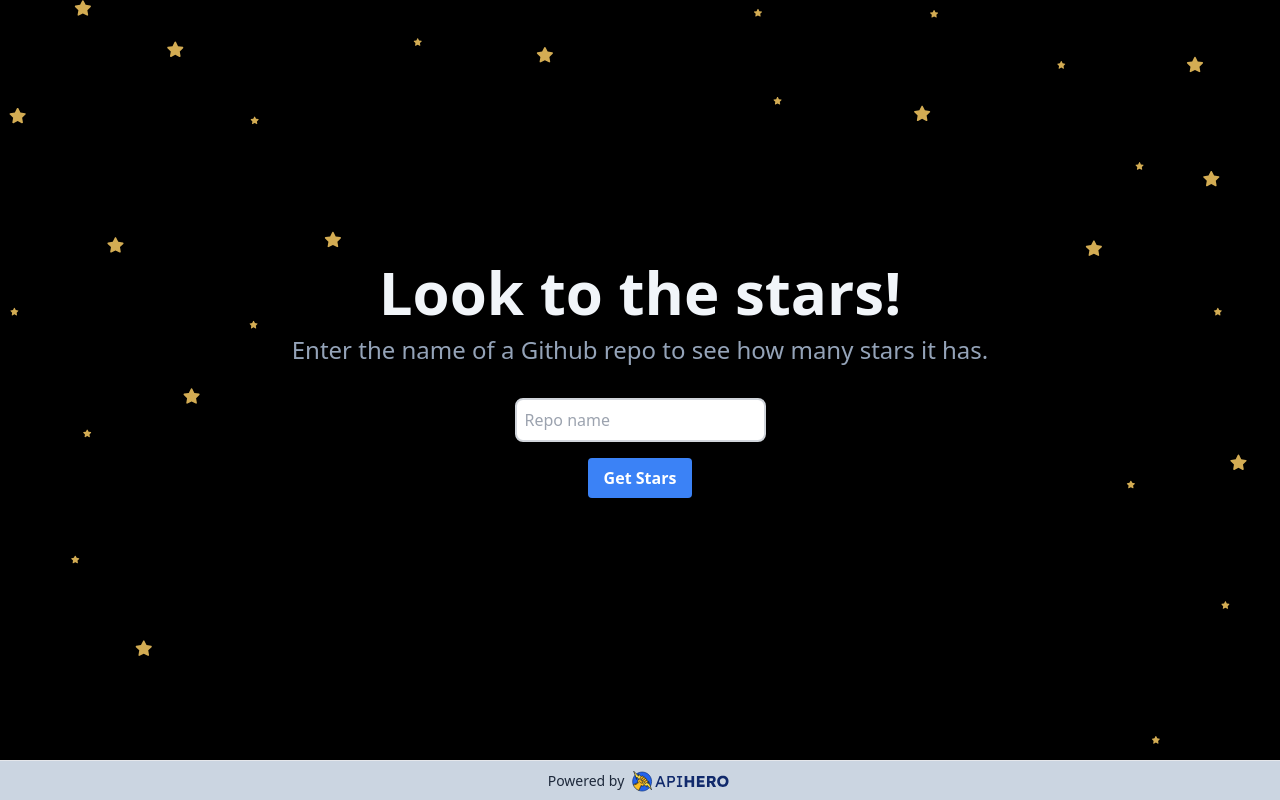
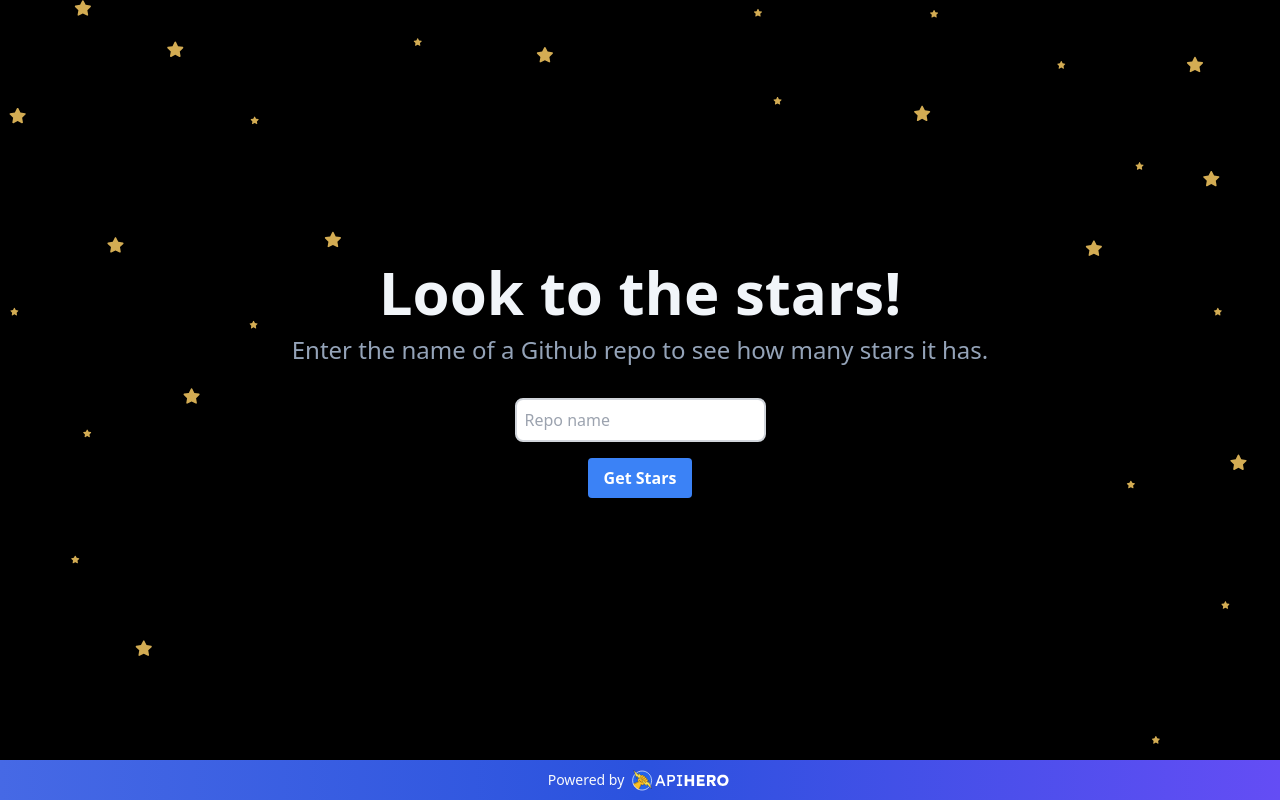
Before and after one commit to triggerdotdev/github-stars-demo, a Next.js app in the folder github-stars-demo/: page / in a window 1280 px wide. Built offline with nearby package versions, Linux system fonts and the light colour scheme.

Commit message:
Added light logo and gradient to the bottom banner

```diff
--- a/github-stars-demo/pages/index.tsx
+++ b/github-stars-demo/pages/index.tsx
@@ -35,15 +35,20 @@ const Home: NextPage = () => {
         <GetStarsInput />
       </main>
 
-      <footer className="flex z-30 h-10 w-full items-center justify-center border-t bg-slate-300">
+      <footer className="flex z-30 h-10 w-full items-center justify-center bg-gradient-to-r from-[#4669E5] via-[#2B52DE] to-[#644DF5]">
         <a
-          className="flex items-center text-sm justify-center gap-2 text-slate-800"
+          className="flex items-center text-sm justify-center gap-2 text-slate-50"
           href="https://apihero.run"
           target="_blank"
           rel="noopener noreferrer"
         >
           Powered by{" "}
-          <Image src="/logo.svg" alt="API Hero Logo" width={100} height={26} />
+          <Image
+            src="/logo-light.svg"
+            alt="API Hero Logo"
+            width={100}
+            height={26}
+          />
         </a>
       </footer>
     </div>
```
Also changed, not shown: github-stars-demo/public/logo-light.svg (added).
